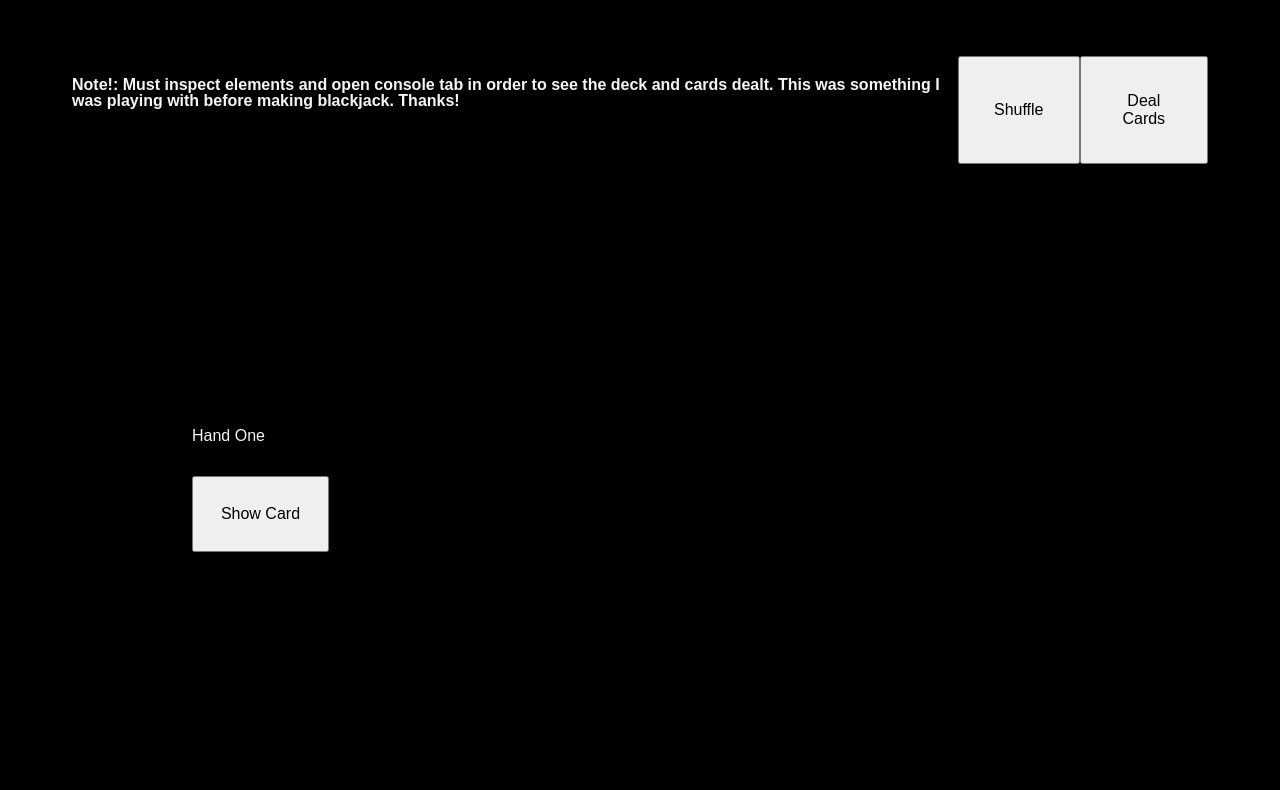
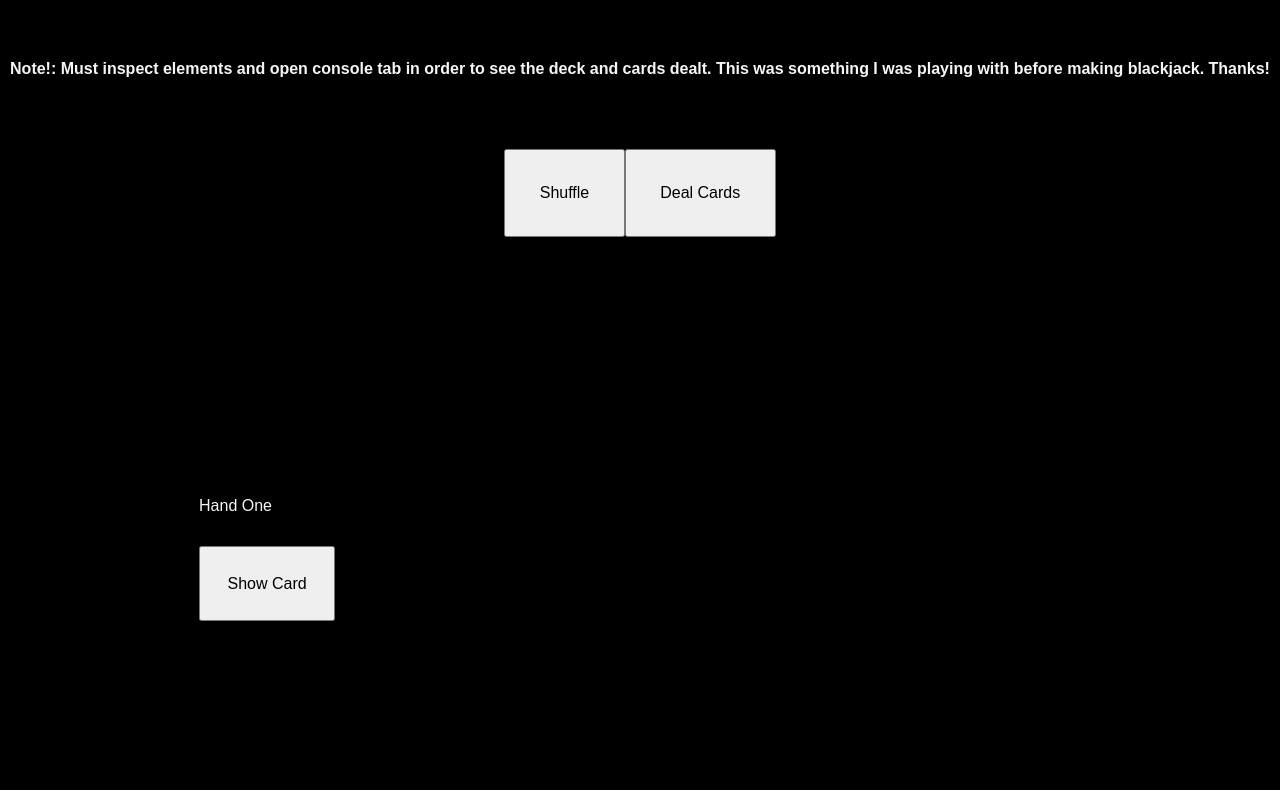
Before and after one commit to cortuga/deck-shuffle, a website: page public/index.html in a window 1280 px wide. Shown: the part 560-1350 px from the top of the page. Before the commit the page ends 1304 px from the top, so only its background shows below. Drawn offline with Linux system fonts and the light colour scheme.

Commit message:
spacing changed + message added

```diff
--- a/public/index.html
+++ b/public/index.html
@@ -20,14 +20,14 @@
       </section>
 
       <section>
+        <div>
+          <h4 class="help-message">
+            Note!: Must inspect elements and open console tab in order to see
+            the deck and cards dealt. This was something I was playing with
+            before making blackjack. Thanks!
+          </h4>
+        </div>
         <div class="shuffle-deal-div">
-          <div>
-            <h4>
-              Note!: Must inspect elements and open console tab in order to see
-              the deck and cards dealt. This was something I was playing with
-              before making blackjack. Thanks!
-            </h4>
-          </div>
           <button class="shuffle-button">Shuffle</button>
           <button class="deal-card-button">Deal Cards</button>
         </div>
--- a/public/screen.css
+++ b/public/screen.css
@@ -34,6 +34,11 @@ main {
   display: contents;
 }
 
+.help-message {
+  justify-content: center;
+  padding-top: 5%;
+}
+
 button {
   padding: 3%;
   font-size: 1rem;
```
